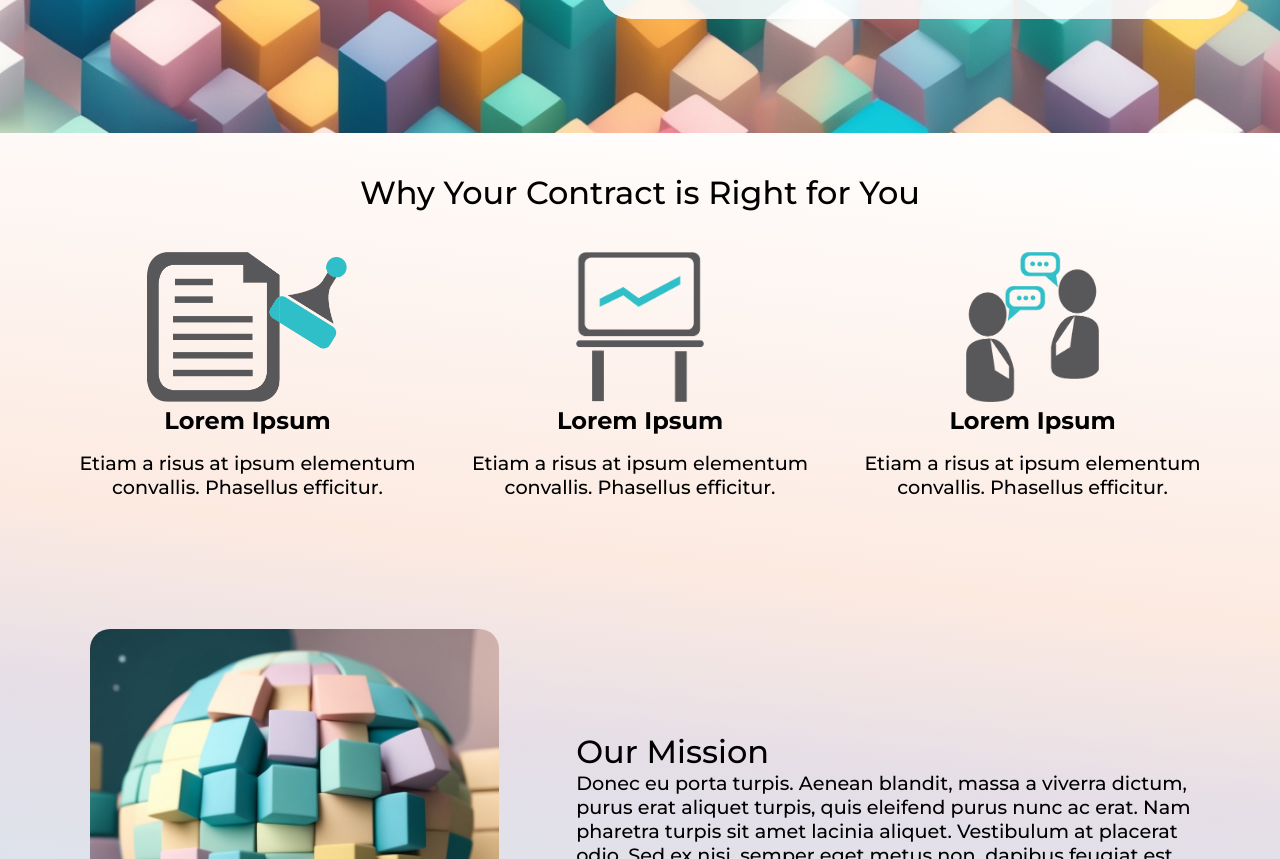
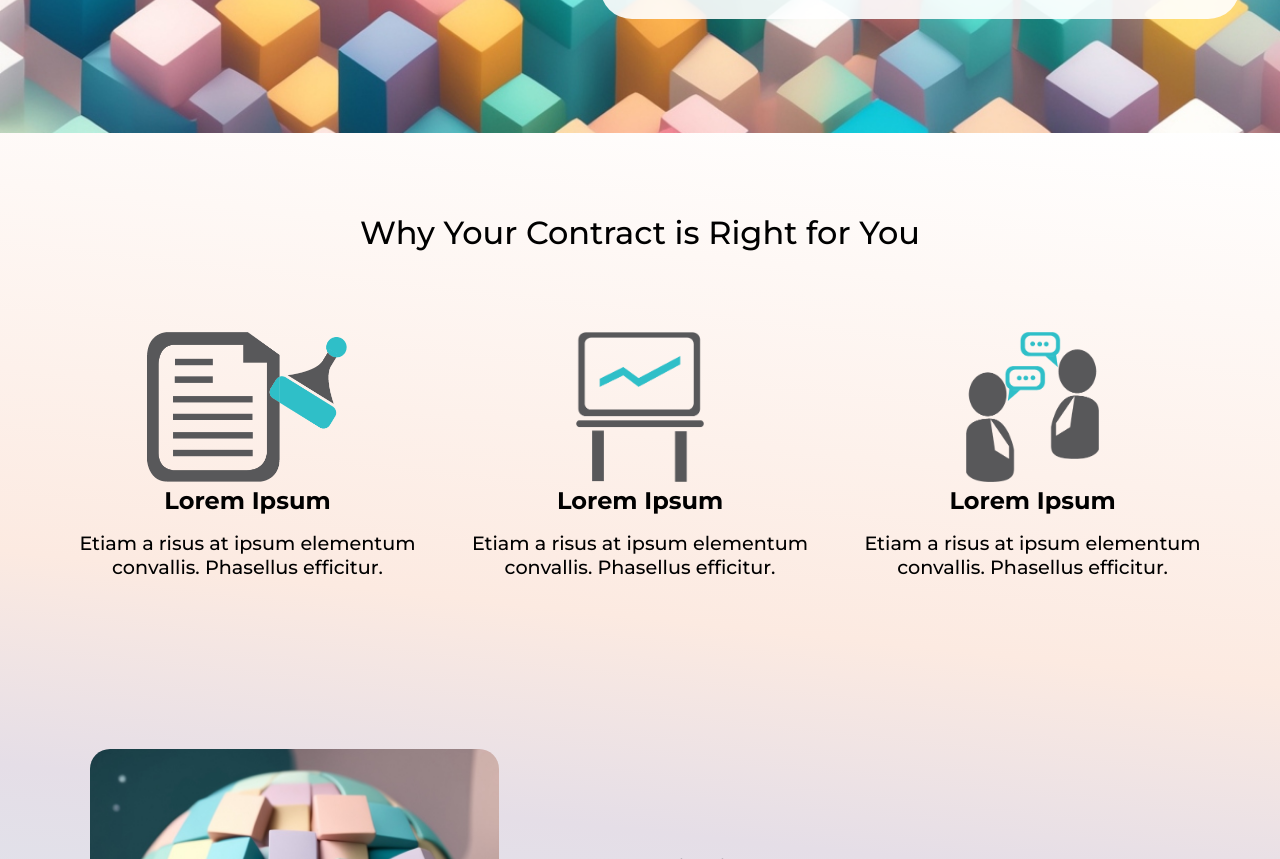
Before and after one commit to Topupchips/Block-Broker, a React (Vite) app in the folder mlh-w3-hackathon-frontend/: page / in a window 1280 px wide. Shown: the part 540-1399 px from the top of the page. Built offline with nearby package versions, Linux system fonts and the light colour scheme.

Commit message:
Minor spacing fix on homepage

```diff
--- a/mlh-w3-hackathon-frontend/src/pages/Home.css
+++ b/mlh-w3-hackathon-frontend/src/pages/Home.css
@@ -39,13 +39,13 @@ background: linear-gradient(6deg, rgb(219, 249, 239) 0%, rgb(220, 229, 237) 19%,
 
 /* Home Why */
 .HomeWhy{
-  padding: 40px 0;
+  padding: 80px 0;
 }
 /* See TitledImage.css in sections for the 3 titled icon section styles*/
 
 h2.whyHeading{
   text-align: center;
-  padding-bottom: 40px;
+  padding-bottom: 80px;
 }
 
 /* Home About */
```
